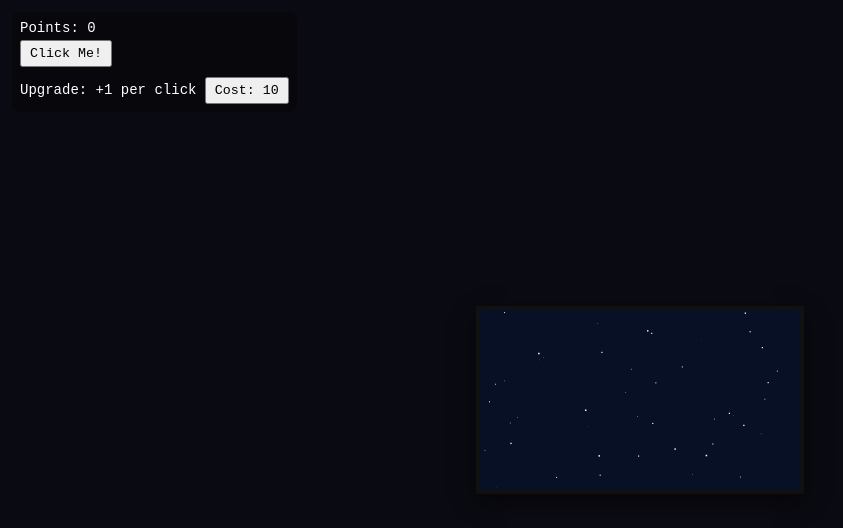
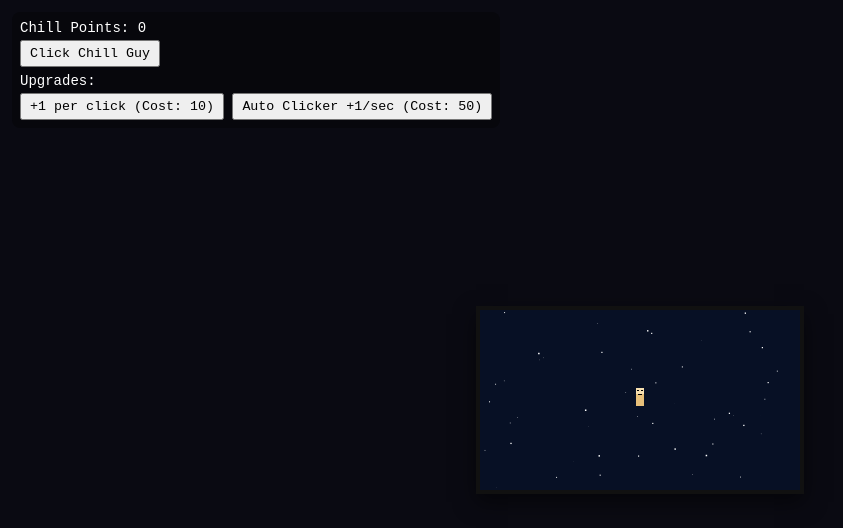
Before and after one commit to xn1oopixel/xn1oopixel.github.io, a plain HTML site: page index.html in a window 1280 px wide. Shown: the whole page, without its empty margins (0-843 px from the left). Drawn offline with Linux system fonts and the light colour scheme.

Commit message:
Update index.html

```diff
--- a/index.html
+++ b/index.html
@@ -3,7 +3,7 @@
 <head>
 <meta charset="utf-8">
 <meta name="viewport" content="width=device-width,initial-scale=1">
-<title>Pixel Clicker</title>
+<title>Chill Guy Clicker</title>
 <style>
   html,body{margin:0;padding:0;height:100%;display:flex;justify-content:center;align-items:center;background:#0a0a12;font-family:monospace;color:#fff}
   canvas{image-rendering:pixelated;border:4px solid #111;box-shadow:0 8px 20px rgba(0,0,0,0.5)}
@@ -13,49 +13,69 @@
 </head>
 <body>
 <div class="ui">
-  <div>Points: <span id="points">0</span></div>
-  <button id="clickBtn">Click Me!</button>
-  <div style="margin-top:6px;">Upgrade: +1 per click <button id="upgradeBtn">Cost: 10</button></div>
+  <div>Chill Points: <span id="points">0</span></div>
+  <button id="clickBtn">Click Chill Guy</button>
+  <div style="margin-top:6px;">Upgrades:</div>
+  <button id="upgrade1">+1 per click (Cost: 10)</button>
+  <button id="upgrade2">Auto Clicker +1/sec (Cost: 50)</button>
 </div>
 <canvas id="gameCanvas" width="320" height="180"></canvas>
 <script>
 const canvas = document.getElementById('gameCanvas');
 const ctx = canvas.getContext('2d');
-ctx.imageSmoothingEnabled = false;
+ctx.imageSmoothingEnabled=false;
 
 let points = 0;
 let perClick = 1;
-let upgradeCost = 10;
+let autoClick = 0;
+let upgrade1Cost = 10;
+let upgrade2Cost = 50;
 
 const pointsEl = document.getElementById('points');
 const clickBtn = document.getElementById('clickBtn');
-const upgradeBtn = document.getElementById('upgradeBtn');
+const upgrade1 = document.getElementById('upgrade1');
+const upgrade2 = document.getElementById('upgrade2');
 
-clickBtn.onclick = ()=>{
-  points += perClick;
-  pointsEl.textContent = points;
+clickBtn.onclick = ()=>{ points+=perClick; pointsEl.textContent = points; };
+upgrade1.onclick = ()=>{
+  if(points>=upgrade1Cost){
+    points-=upgrade1Cost; perClick+=1;
+    upgrade1Cost = Math.floor(upgrade1Cost*1.7);
+    upgrade1.textContent = `+1 per click (Cost: ${upgrade1Cost})`;
+    pointsEl.textContent=points;
+  }
 };
-
-upgradeBtn.onclick = ()=>{
-  if(points >= upgradeCost){
-    points -= upgradeCost;
-    perClick += 1;
-    upgradeCost = Math.floor(upgradeCost * 1.7);
-    upgradeBtn.textContent = `Cost: ${upgradeCost}`;
-    pointsEl.textContent = points;
+upgrade2.onclick = ()=>{
+  if(points>=upgrade2Cost){
+    points-=upgrade2Cost; autoClick+=1;
+    upgrade2Cost = Math.floor(upgrade2Cost*2);
+    upgrade2.textContent = `Auto Clicker +1/sec (Cost: ${upgrade2Cost})`;
+    pointsEl.textContent=points;
   }
 };
 
-// Simple animated background
+// Auto clicker interval
+setInterval(()=>{ points+=autoClick; pointsEl.textContent=points; },1000);
+
+// Stars background
 let stars = Array.from({length:50},()=>({x:Math.random()*canvas.width,y:Math.random()*canvas.height,r:Math.random()*1.5}));
+
 function draw(){
-  ctx.fillStyle='#071025';
-  ctx.fillRect(0,0,canvas.width,canvas.height);
+  ctx.fillStyle='#071025'; ctx.fillRect(0,0,canvas.width,canvas.height);
   // stars
-  ctx.fillStyle='#fff';
-  stars.forEach(s=>{
-    ctx.fillRect(s.x,s.y,s.r,s.r);
-  });
+  ctx.fillStyle='#fff'; stars.forEach(s=>{ ctx.fillRect(s.x,s.y,s.r,s.r); });
+
+  // Draw Chill Guy pixel character
+  const cx = canvas.width/2, cy = canvas.height/2;
+  // body
+  ctx.fillStyle='#e7c07a'; ctx.fillRect(cx-4,cy-6,8,12);
+  // head
+  ctx.fillStyle='#f7e0b0'; ctx.fillRect(cx-4,cy-12,8,6);
+  // eyes
+  ctx.fillStyle='#000'; ctx.fillRect(cx-3,cy-10,2,1); ctx.fillRect(cx+1,cy-10,2,1);
+  // smile
+  ctx.fillStyle='#000'; ctx.fillRect(cx-2,cy-6,4,1);
+
   requestAnimationFrame(draw);
 }
 draw();
```
